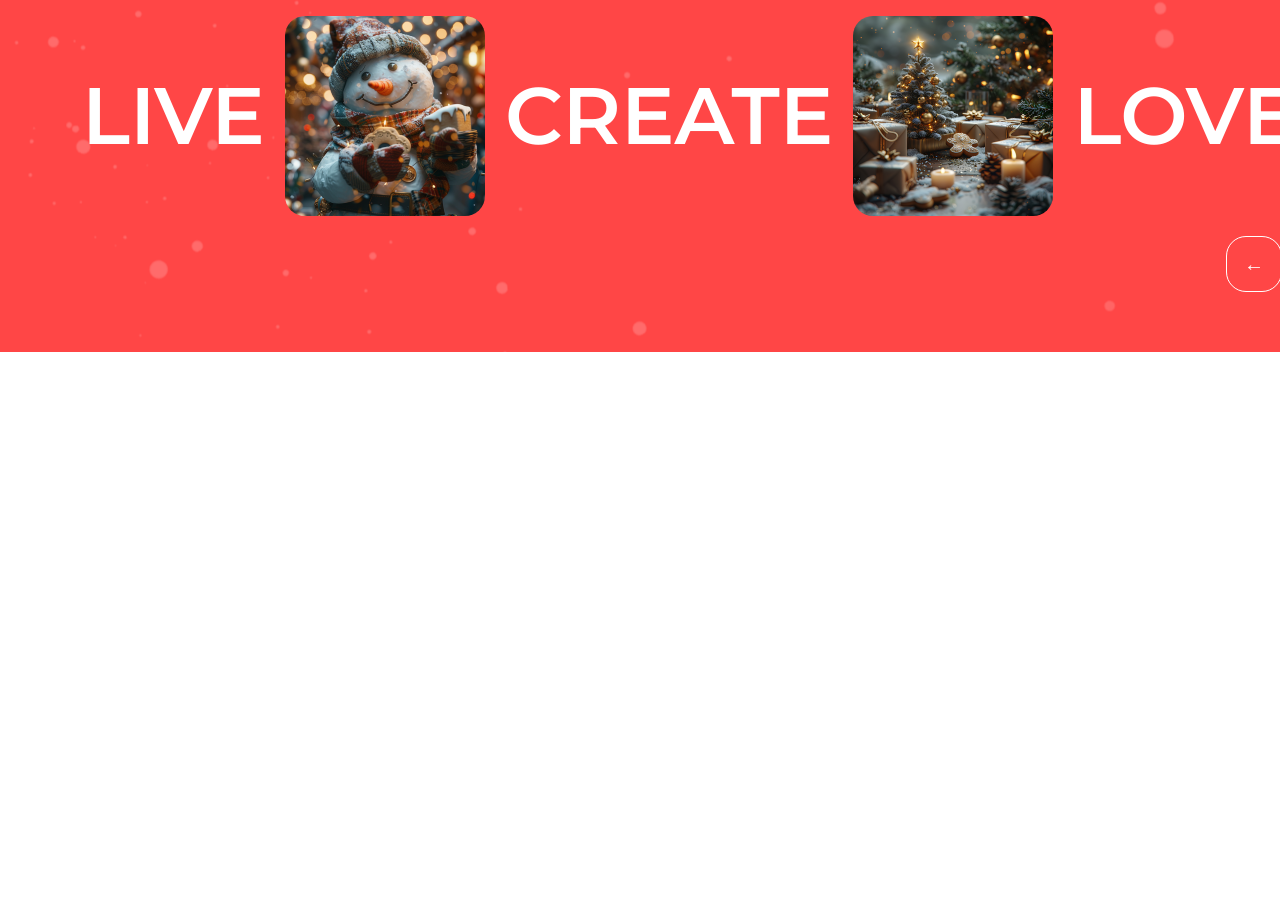
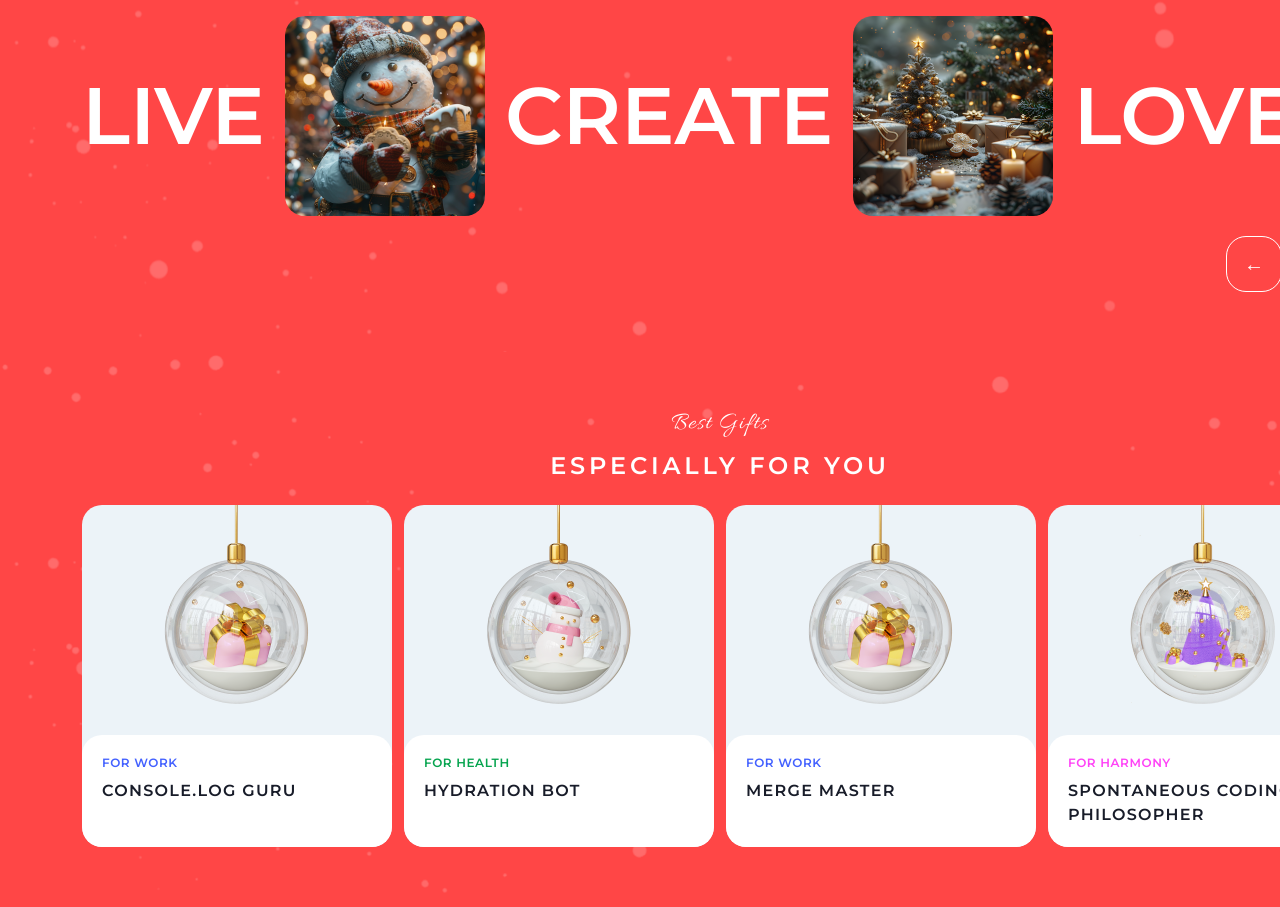
Before and after one commit to BersDzariev/rsschool-cv, a plain HTML site: page christmas-shop/index.html in a window 1280 px wide. Shown: the part 1372-2279 px from the top of the page. Before the commit the page ends 1724 px from the top, so only its background shows below. Drawn offline with Linux system fonts and the light colour scheme.

Commit message:
feat: add best gifts section

```diff
--- a/christmas-shop/index.html
+++ b/christmas-shop/index.html
@@ -26,7 +26,7 @@
                     <ul class="nav-list">
                         <li><a class="nav-link" href="gifts.html">GIFTS</a></li>
                         <li><a class="nav-link" href="#about">ABOUT</a></li>
-                        <li><a class="nav-link" href="#best">BEST</a></li>
+                        <li><a class="nav-link" href="#best-gifts">BEST</a></li>
                         <li><a class="nav-link" href="#footer">CONTACTS</a></li>
                     </ul>
                 </nav>
@@ -86,6 +86,54 @@
                     </div>
                 </div>
             </section>
+            <section id="best-gifts" class="best-gifts-section">
+                <div class="container">
+                    <p class="caption">Best Gifts</p>
+                    <h2 class="section-title">ESPECIALLY FOR YOU</h2>
+
+                    <div class="cards-grid">
+                        <a class="gift-card" href="gifts.html">
+                            <div class="gift-card-image-box">
+                                <img class="gift-card-image" src="images/gift-work.png" alt="Gift for work">
+                            </div>
+                            <div class="gift-card-content">
+                                <p class="gift-type gift-work">FOR WORK</p>
+                                <h3 class="gift-title">CONSOLE.LOG GURU</h3>
+                            </div>
+                        </a>
+
+                        <a class="gift-card" href="gifts.html">
+                            <div class="gift-card-image-box">
+                                <img class="gift-card-image" src="images/gift-health.png" alt="Gift for health">
+                            </div>
+                            <div class="gift-card-content">
+                                <p class="gift-type gift-health">FOR HEALTH</p>
+                                <h3 class="gift-title">HYDRATION BOT</h3>
+                            </div>
+                        </a>
+
+                        <a class="gift-card" href="gifts.html">
+                            <div class="gift-card-image-box">
+                                <img class="gift-card-image" src="images/gift-work.png" alt="Gift for work">
+                            </div>
+                            <div class="gift-card-content">
+                                <p class="gift-type gift-work">FOR WORK</p>
+                                <h3 class="gift-title">MERGE MASTER</h3>
+                            </div>
+                        </a>
+
+                        <a class="gift-card" href="gifts.html">
+                            <div class="gift-card-image-box">
+                                <img class="gift-card-image" src="images/gift-harmony.png" alt="Gift for harmony">
+                            </div>
+                            <div class="gift-card-content">
+                                <p class="gift-type gift-harmony">FOR HARMONY</p>
+                                <h3 class="gift-title">SPONTANEOUS CODING PHILOSOPHER</h3>
+                            </div>
+                        </a>
+                    </div>
+                </div>
+            </section>
         </main>
     </div>
 </body>
--- a/christmas-shop/style.css
+++ b/christmas-shop/style.css
@@ -342,3 +342,91 @@ button {
   background-color: #ffffff;
   color: #ff4646;
 }
+
+.best-gifts-section {
+  padding: 60px 8px;
+  background-color: var(--primary);
+  background-image: url("../christmas-shop/images/bg-snow.png");
+  background-size: cover;
+  background-position: center;
+}
+
+.best-gifts-section .section-title {
+  margin-top: 12px;
+}
+
+.cards-grid {
+  display: grid;
+  grid-template-columns: repeat(4, 310px);
+  gap: 12px;
+  margin-top: 20px;
+}
+
+.gift-card {
+  display: flex;
+  flex-direction: column;
+  height: 342px;
+  overflow: hidden;
+  border-radius: 20px;
+  background-color: var(--content-bg);
+  transition: transform 0.3s ease, box-shadow 0.3s ease;
+}
+
+.gift-card:hover {
+  transform: translateY(-4px);
+  box-shadow: 0 10px 24px rgba(0, 0, 0, 0.12);
+}
+
+.gift-card:hover .gift-title {
+  color: var(--primary);
+}
+
+.gift-card-image-box {
+  width: 310px;
+  height: 230px;
+}
+
+.gift-card-image {
+  width: 100%;
+  height: 100%;
+  object-fit: cover;
+}
+
+.gift-card-content {
+  flex-grow: 1;
+  padding: 20px;
+  border-radius: 20px;
+  background-color: var(--white);
+}
+
+.gift-type {
+  margin: 0 0 8px;
+  font-size: 12px;
+  font-weight: 600;
+  line-height: 1.3;
+  letter-spacing: 0.05em;
+  text-transform: uppercase;
+}
+
+.gift-work {
+  color: var(--tag-purple);
+}
+
+.gift-health {
+  color: var(--tag-green);
+}
+
+.gift-harmony {
+  color: var(--tag-pink);
+}
+
+.gift-title {
+  margin: 0;
+  font-size: 16px;
+  font-weight: 600;
+  line-height: 1.52;
+  letter-spacing: 0.08em;
+  text-transform: uppercase;
+  color: var(--dark);
+  transition: color 0.3s ease;
+}
```
